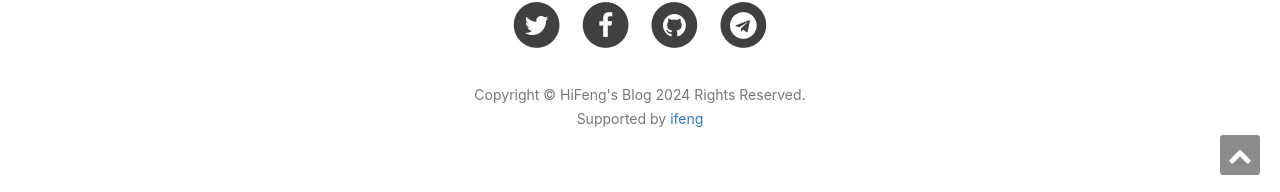
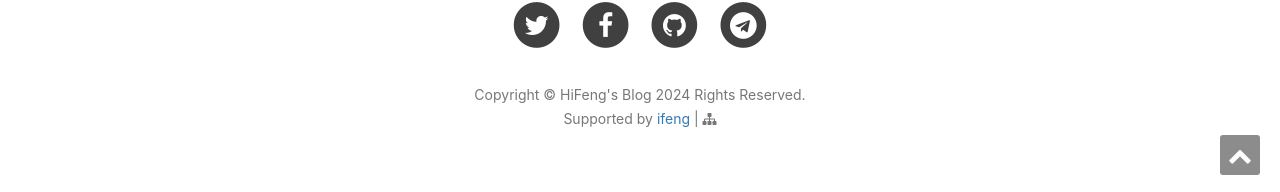
Before and after one commit to a97083435/hiifeng.github.io, a Jekyll site: the page built from index.html, in a window 1280 px wide and 900 px high, scrolled down 2014 px. Shown: the part 705-897 px from the top of the window. Built offline with Jekyll 4.4.1, drawn with Linux system fonts in a browser that asks for light colours; the list of posts is cut into pages by our own code; comment, search, counter and statistics services are not loaded.

Commit message:
Update footer.html

```diff
--- a/_includes/footer.html
+++ b/_includes/footer.html
@@ -8,7 +8,8 @@
                 <p class="copyright text-muted">
                     Copyright &copy; {{ site.title }} {{ site.time | date: '%Y' }} Rights Reserved.
                     <br>
-                    Supported by <a href="https://www.hicairo.com">ifeng</a> <!--|
+                    Supported by <a href="https://www.hicairo.com">ifeng</a> | <i class="fa fa-sitemap" aria-hidden="true"></i>
+                    <!--
                     <iframe style="margin-left: 2px; margin-bottom:-5px;" frameborder="0" scrolling="0" width="100px"
                         height="20px"
                         src="https://ghbtns.com/github-btn.html?user=hiifeng&repo=V2ray-for-Doprax&type=star&count=true">
```
